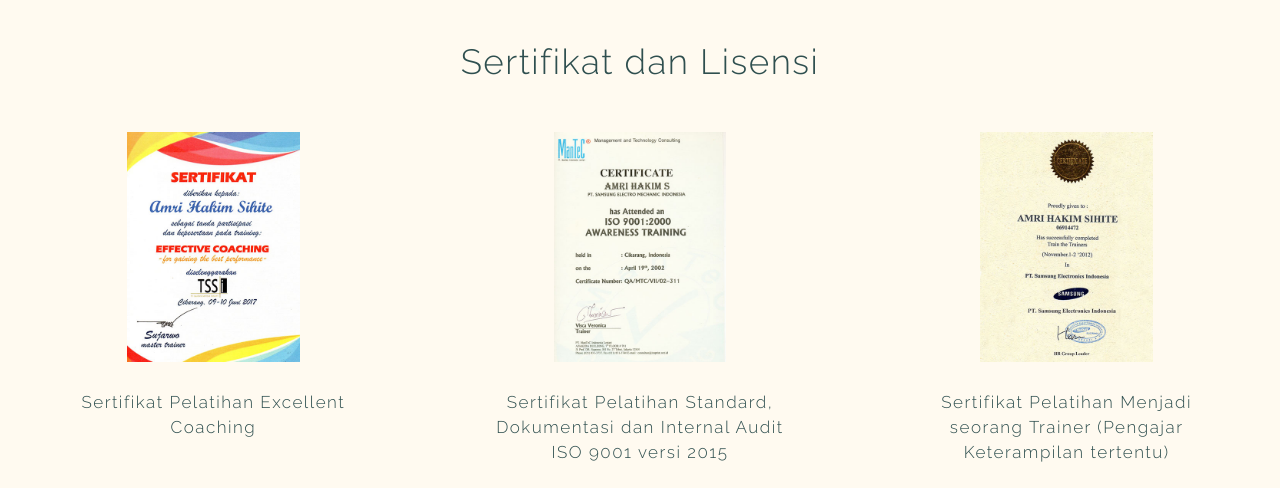
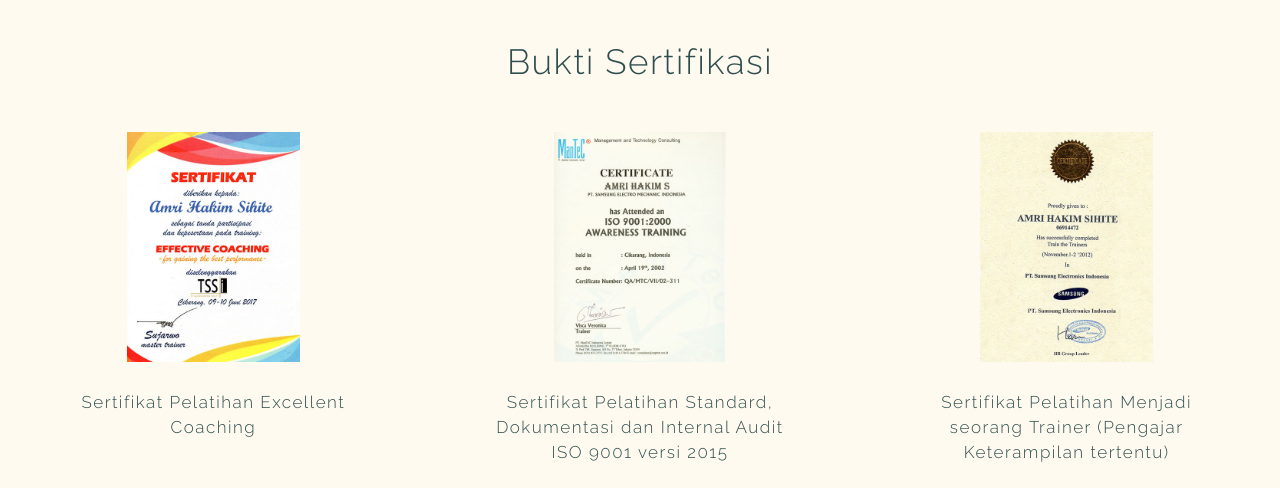
Before and after one commit to amrihakims/amrihakims.github.io, a plain HTML site: page coding/about.html in a window 1280 px wide. Shown: the part 549-1037 px from the top of the page. Drawn offline with Linux system fonts and the light colour scheme.

Commit message:
Update about.html
Perbaiki Judul yg over margin

```diff
--- a/coding/about.html
+++ b/coding/about.html
@@ -54,7 +54,7 @@
 	<br>
 
 <!-- Sertifikasi sebagai Trainer (Pelatih) -->
-	<h1>Sertifikat dan Lisensi</h1>
+	<h1>Bukti Sertifikasi</h1>
 	<br><br>
 	<div class="Sertifikasi">
 			<div id="portrait">
```
